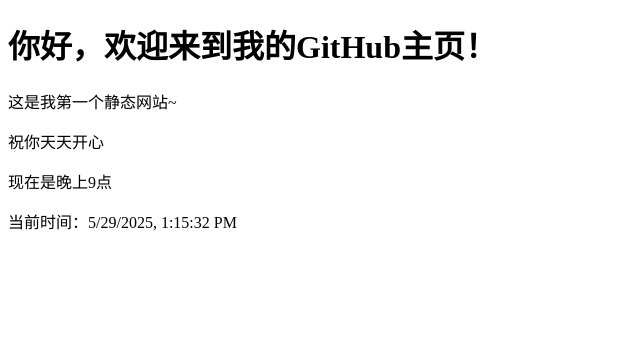
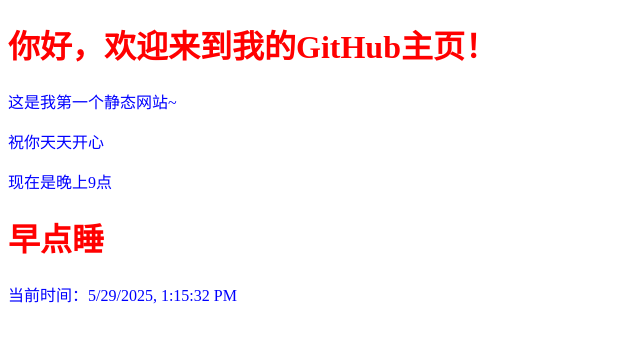
Before and after one commit to 2915841032/lank.github.io, a plain HTML site: page index.html in a window 1280 px wide. Shown: the whole page, without its empty margins (0-640 px from the left). Drawn offline with Linux system fonts and the light colour scheme.

Commit message:
Update index.html

```diff
--- a/index.html
+++ b/index.html
@@ -3,6 +3,14 @@
 <head>
   <meta charset="UTF-8">
     <title>我的个人主页</title>
+    <style>
+        h1 {
+            color: red;
+        }
+        p {
+            color: blue;
+        }
+    </style>
 </head>
 <body>
 <h1>你好，欢迎来到我的GitHub主页！</h1>
@@ -13,6 +21,7 @@
       <p>
     现在是晚上9点
 </p>
+  <h1>早点睡</h1>
 </body>
 <script>
     <!--在页面新增一个p标签显示时间  -->
```
